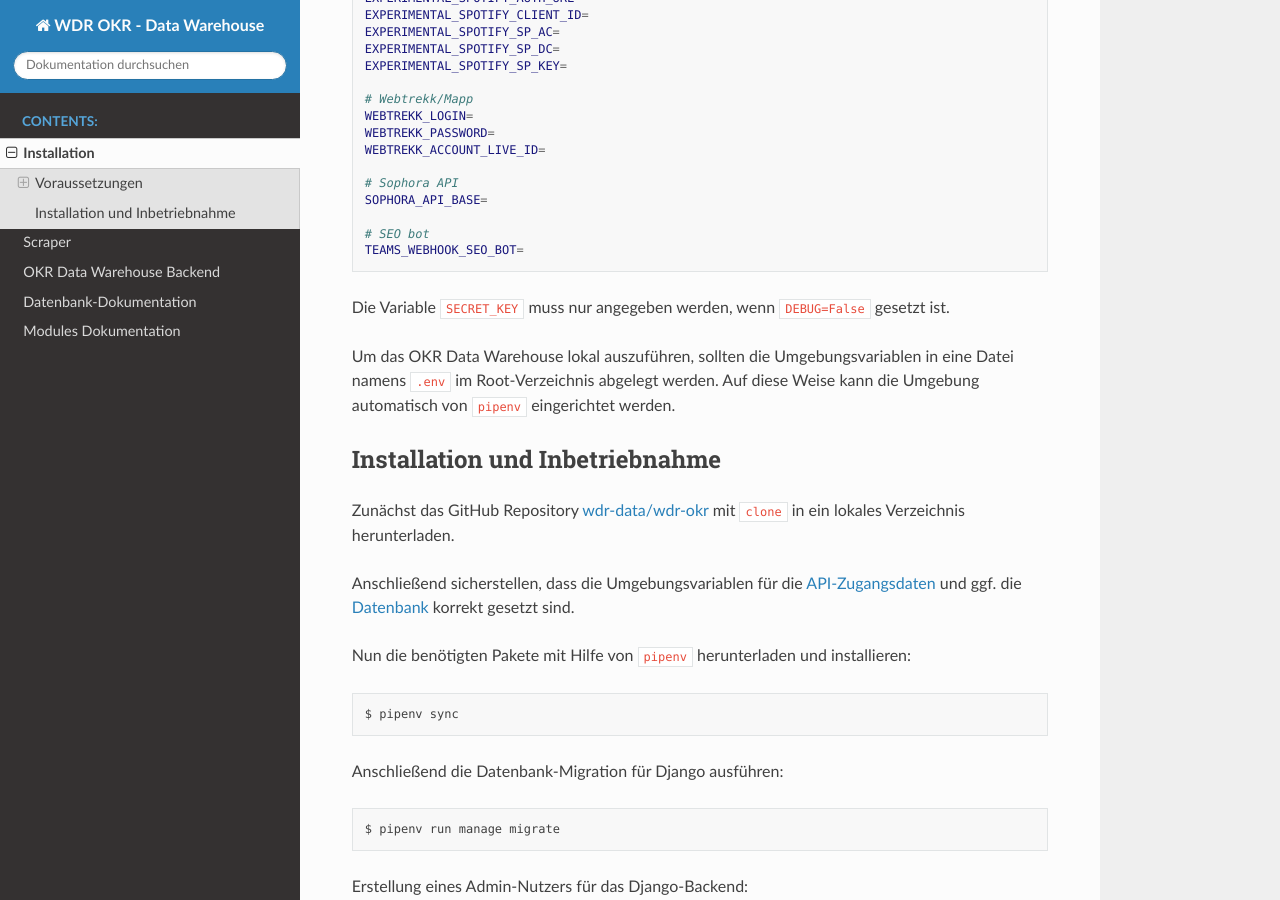
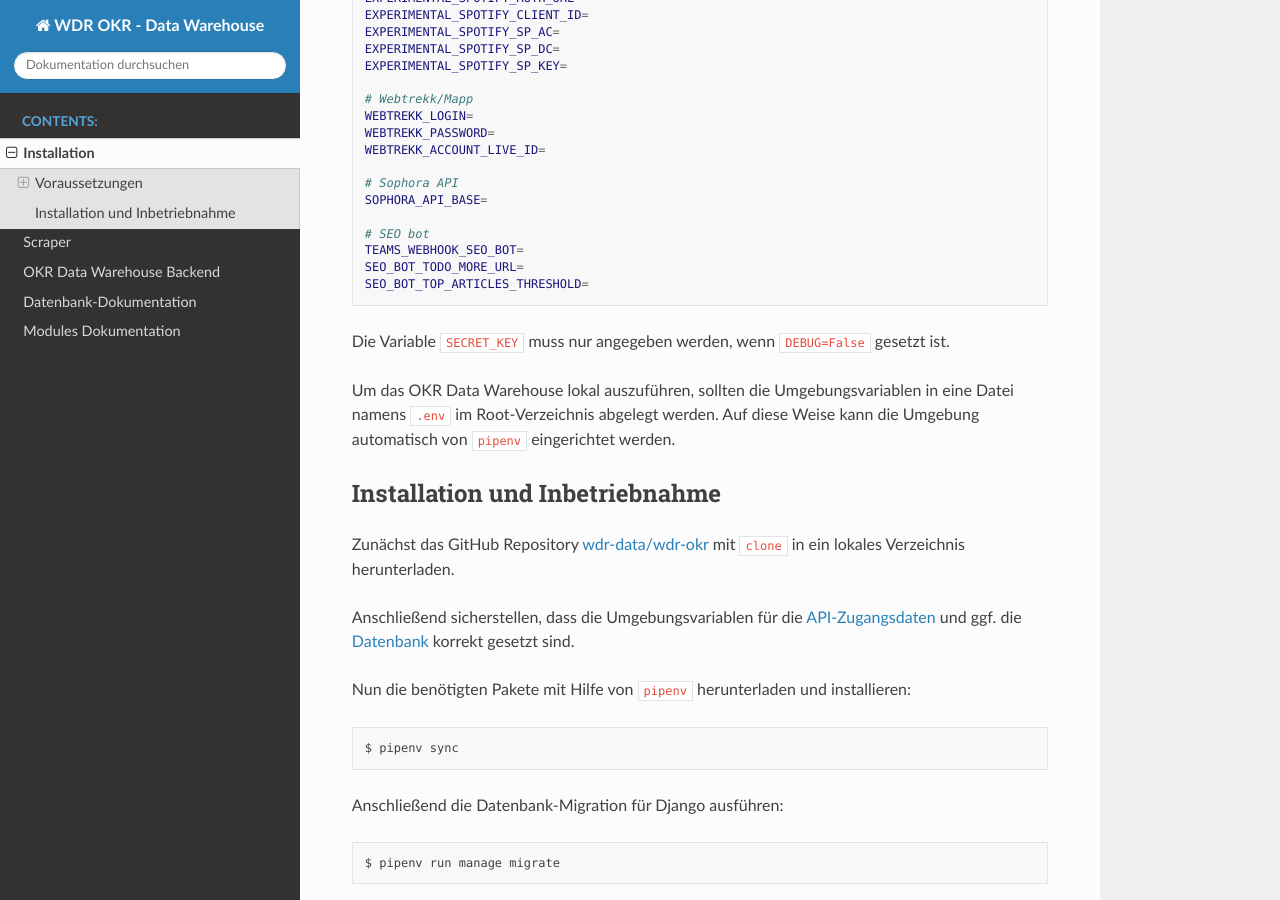
Before and after one commit to wdr-data/wdr-okr, a Sphinx documentation site: the page built from docs/installation.rst, in a window 1280 px wide and 900 px high, scrolled down 1069 px. Built offline with Sphinx 7.4.7 and the Read the Docs theme 2.0.0, drawn with Linux system fonts in a browser that asks for light colours.

```diff
--- a/docs/installation.rst
+++ b/docs/installation.rst
@@ -73,6 +73,8 @@ Umgebungsvariablen zur Verfügung stehen:
 
     # SEO bot
     TEAMS_WEBHOOK_SEO_BOT=
+    SEO_BOT_TODO_MORE_URL=
+    SEO_BOT_TOP_ARTICLES_THRESHOLD=
 
 Die Variable ``SECRET_KEY`` muss nur angegeben werden, wenn ``DEBUG=False`` gesetzt ist.
 
```
Also changed, not shown: README.md (+2 -0 lines).
